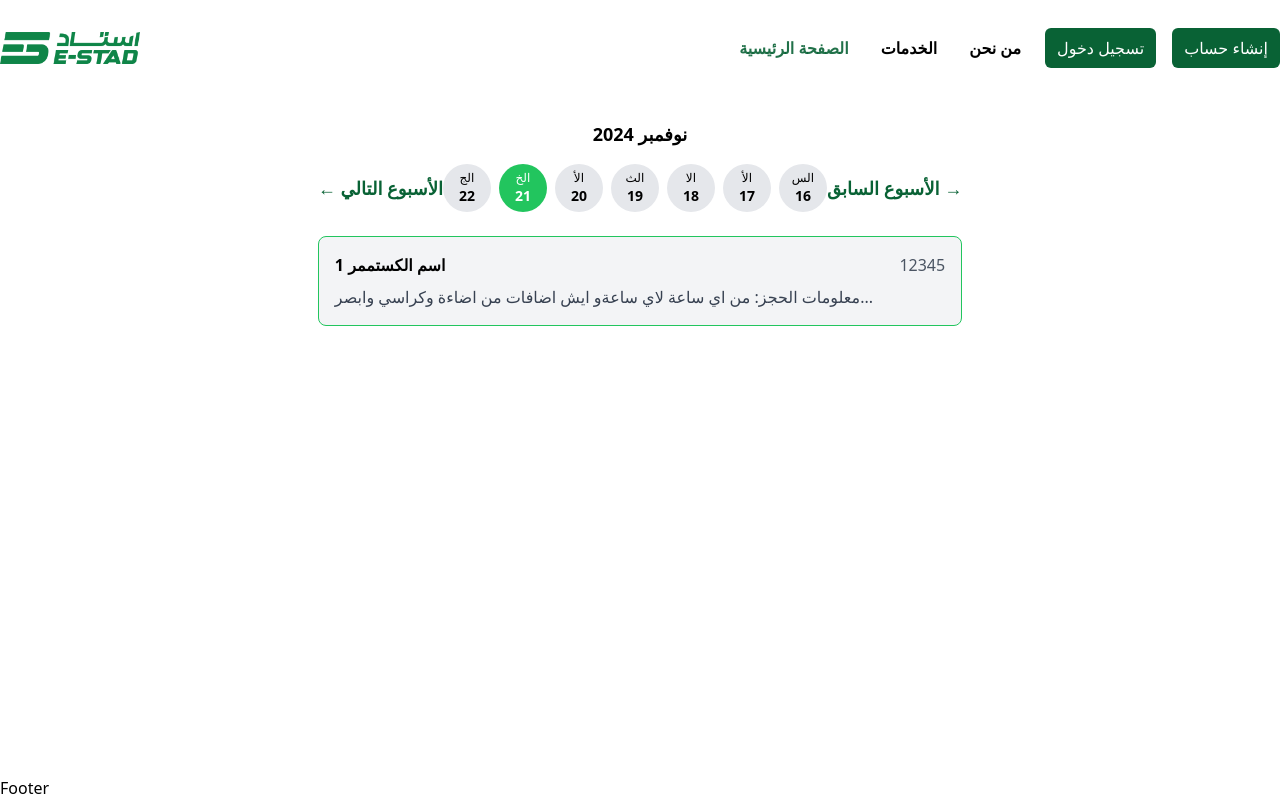
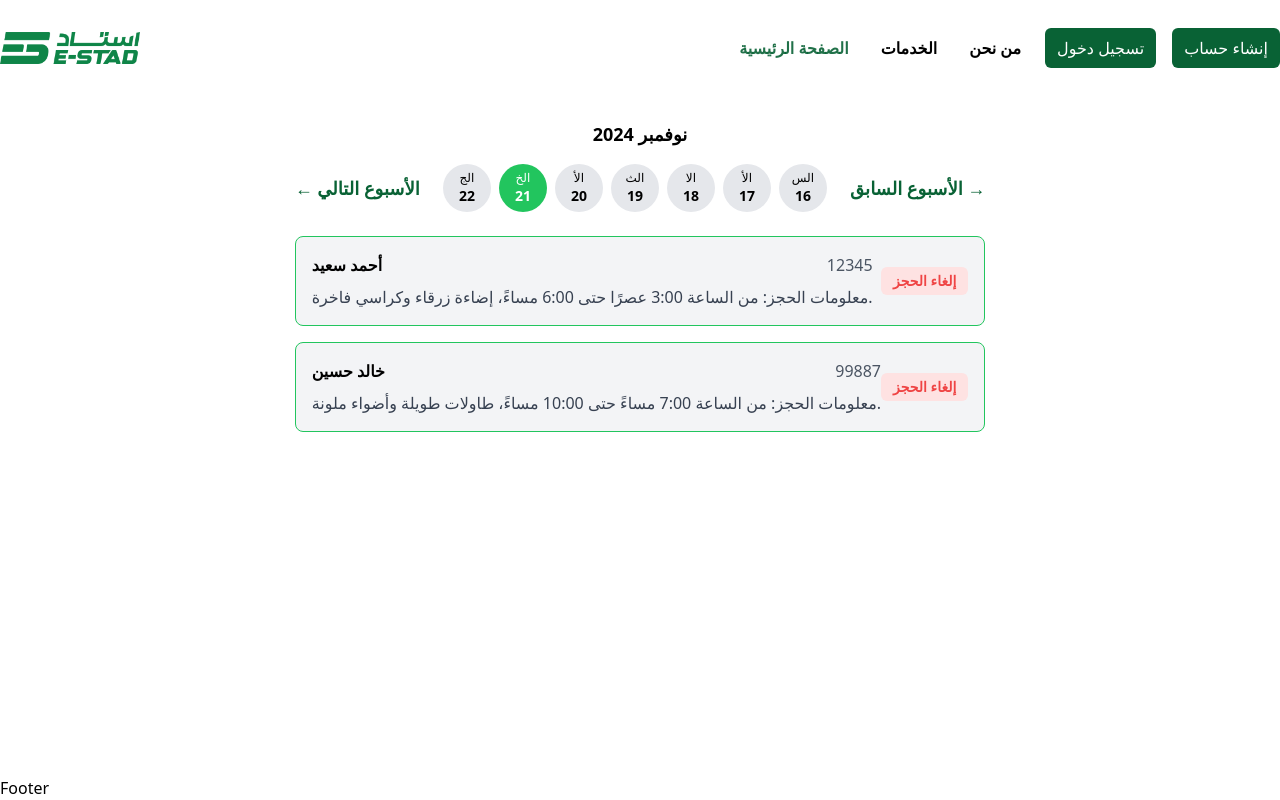
Before and after one commit to khaled7hasan7/E-STAD, a React (Vite) app: page / in a window 1280 px wide. Built offline with nearby package versions, Linux system fonts and the light colour scheme.

Commit message:
Added simple cancellation system and temporary mock booking data

```diff
--- a/src/pages/Home.tsx
+++ b/src/pages/Home.tsx
@@ -4,17 +4,87 @@ import { ar } from "date-fns/locale"; // For Arabic locale
 
 const HomePage: React.FC = () => {
     const [currentWeek, setCurrentWeek] = useState<Date>(new Date()); // Start with the current date
+    const [selectedDate, setSelectedDate] = useState<Date>(new Date()); // Default selected day is today
+    const [cancelReason, setCancelReason] = useState<string>(""); // State for cancellation reason
+    const [showCancelModal, setShowCancelModal] = useState<boolean>(false); // Show/hide modal
+    const [selectedBooking, setSelectedBooking] = useState<number | null>(null); // Track selected booking for cancellation
 
-    // Get the start of the week (Sunday or any starting day based on your locale)
+// Mock booking data
+    const bookings = [
+        {
+            id: 1,
+            customerName: "أحمد سعيد",
+            number: "12345",
+            details:
+                "معلومات الحجز: من الساعة 3:00 عصرًا حتى 6:00 مساءً، إضاءة زرقاء وكراسي فاخرة.",
+            date: format(new Date(), "yyyy-MM-dd"), // Today's date in string format
+        },
+        {
+            id: 4,
+            customerName: "سارة علي",
+            number: "44556",
+            details:
+                "معلومات الحجز: من الساعة 10:00 صباحًا حتى 12:00 ظهرًا، زهور طبيعية وطاولات صغيرة.",
+            date: format(addDays(new Date(), 2), "yyyy-MM-dd"), // Day after tomorrow
+        },
+        {
+            id: 5,
+            customerName: "خالد حسين",
+            number: "99887",
+            details:
+                "معلومات الحجز: من الساعة 7:00 مساءً حتى 10:00 مساءً، طاولات طويلة وأضواء ملونة.",
+            date: format(new Date(), "yyyy-MM-dd"), // Today's date
+        },
+        {
+            id: 6,
+            customerName: "منى عبد الله",
+            number: "22334",
+            details:
+                "معلومات الحجز: من الساعة 4:00 عصرًا حتى 8:00 مساءً، ديكور عصري وأضواء بيضاء.",
+            date: format(addDays(new Date(), 3), "yyyy-MM-dd"), // Three days later
+        },
+        {
+            id: 7,
+            customerName: "يوسف محمود",
+            number: "55678",
+            details:
+                "معلومات الحجز: من الساعة 11:00 صباحًا حتى 2:00 ظهرًا، كراسي خشبية وطاولات زجاجية.",
+            date: format(subWeeks(new Date(), 1), "yyyy-MM-dd"), // One week ago
+        },
+        {
+            id: 8,
+            customerName: "هند جمال",
+            number: "66778",
+            details:
+                "معلومات الحجز: من الساعة 6:00 مساءً حتى 9:00 مساءً، ديكور ريفي مع أضواء شمعية.",
+            date: format(addWeeks(new Date(), 1), "yyyy-MM-dd"), // One week later
+        },
+        {
+            id: 9,
+            customerName: "أيمن حسن",
+            number: "88990",
+            details:
+                "معلومات الحجز: من الساعة 8:00 صباحًا حتى 10:00 صباحًا، كراسي مريحة وطاولات واسعة.",
+            date: format(addDays(new Date(), 4), "yyyy-MM-dd"), // Four days later
+        },
+        {
+            id: 10,
+            customerName: "نورا سالم",
+            number: "33445",
+            details:
+                "معلومات الحجز: من الساعة 2:00 ظهرًا حتى 5:00 عصرًا، تصميم بسيط وهادئ.",
+            date: format(addDays(new Date(), 5), "yyyy-MM-dd"), // Five days later
+        },
+    ];
+
+
+    // Get the start of the week
     const getWeekDates = (week: Date) => {
         const start = startOfWeek(week, { weekStartsOn: 6 }); // Week starts on Saturday
-        return Array.from({ length: 7 }, (_, i) => addDays(start, i)); // Generate 7 days
+        return Array.from({ length: 7 }, (_, i) => addDays(start, i)).reverse(); // Reverse for RTL
     };
 
-    const weekDates = getWeekDates(currentWeek).reverse(); // Reverse the dates for RTL
-
-    // Default selected day is today
-    const [selectedDate, setSelectedDate] = useState<Date>(new Date());
+    const weekDates = getWeekDates(currentWeek);
 
     // Handlers for navigating weeks
     const handlePrevWeek = () => {
@@ -25,28 +95,22 @@ const HomePage: React.FC = () => {
         setCurrentWeek(addWeeks(currentWeek, 1));
     };
 
-    // Simulated booking data
-    const bookings = [
-        {
-            customerName: "اسم الكستممر 1",
-            number: "12345",
-            details:
-                "معلومات الحجز: من اي ساعة لاي ساعةو ايش اضافات من اضاءة وكراسي وابصر...",
-            date: format(new Date(), "yyyy-MM-dd"), // Today's date in string format
-        },
-        {
-            customerName: "اسم الكستممر 2",
-            number: "67890",
-            details:
-                "معلومات الحجز: من اي ساعة لاي ساعةو ايش اضافات من اضاءة وكراسي...",
-            date: format(addDays(new Date(), 1), "yyyy-MM-dd"), // Tomorrow's date
-        },
-    ];
-
     // Filter bookings for the selected day
     const filteredBookings = bookings.filter(
         (booking) => booking.date === format(selectedDate, "yyyy-MM-dd")
     );
+
+    // Cancel booking
+    const handleCancelBooking = (id: number) => {
+        setSelectedBooking(id);
+        setShowCancelModal(true);
+    };
+
+    const confirmCancelBooking = () => {
+        console.log("Canceled Booking:", selectedBooking, "Reason:", cancelReason);
+        setShowCancelModal(false);
+        setCancelReason(""); // Reset cancellation reason
+    };
 
     return (
         <div className="p-6">
@@ -97,24 +161,59 @@ const HomePage: React.FC = () => {
                 style={{ minHeight: "300px" }} // Fixed height for the booking section
             >
                 {filteredBookings.length > 0 ? (
-                    filteredBookings.map((booking, index) => (
+                    filteredBookings.map((booking) => (
                         <div
-                            key={index}
-                            className="border border-green-500 rounded-lg p-4 bg-gray-100"
+                            key={booking.id}
+                            className="border border-green-500 rounded-lg p-4 bg-gray-100 flex justify-between items-center"
                         >
+                            <div>
                                 <div className="flex justify-between mb-2">
                                     <span className="font-bold">{booking.customerName}</span>
                                     <span className="text-gray-600">{booking.number}</span>
                                 </div>
                                 <p className="text-gray-700">{booking.details}</p>
                             </div>
+                            <button
+                                onClick={() => handleCancelBooking(booking.id)}
+                                className="text-red-500 font-bold text-sm bg-red-100 px-3 py-1 rounded-md hover:bg-red-200"
+                            >
+                                إلغاء الحجز
+                            </button>
+                        </div>
                     ))
                 ) : (
-                    <p className="text-center text-gray-600">
-                        .لا يوجد حجوزات لهذا اليوم
-                    </p>
+                    <p className="text-center text-gray-600">.لا يوجد حجوزات لهذا اليوم</p>
                 )}
             </div>
+
+            {/* Cancel Modal */}
+            {showCancelModal && (
+                <div className="fixed inset-0 bg-black bg-opacity-30 flex justify-center items-center">
+                    <div className="bg-white p-6 rounded-md shadow-lg space-y-4">
+                        <h2 className="text-xl font-bold text-red-500">إلغاء الحجز</h2>
+                        <textarea
+                            placeholder="أدخل سبب الإلغاء..."
+                            value={cancelReason}
+                            onChange={(e) => setCancelReason(e.target.value)}
+                            className="w-full border border-gray-300 p-2 rounded-md"
+                        ></textarea>
+                        <div className="flex justify-between">
+                            <button
+                                onClick={() => setShowCancelModal(false)}
+                                className="text-gray-500 font-bold"
+                            >
+                                إلغاء
+                            </button>
+                            <button
+                                onClick={confirmCancelBooking}
+                                className="text-white bg-red-500 px-4 py-2 rounded-md"
+                            >
+                                تأكيد
+                            </button>
+                        </div>
+                    </div>
+                </div>
+            )}
         </div>
     );
 };
```
Lines whose indentation alone changed are shown as unchanged.
